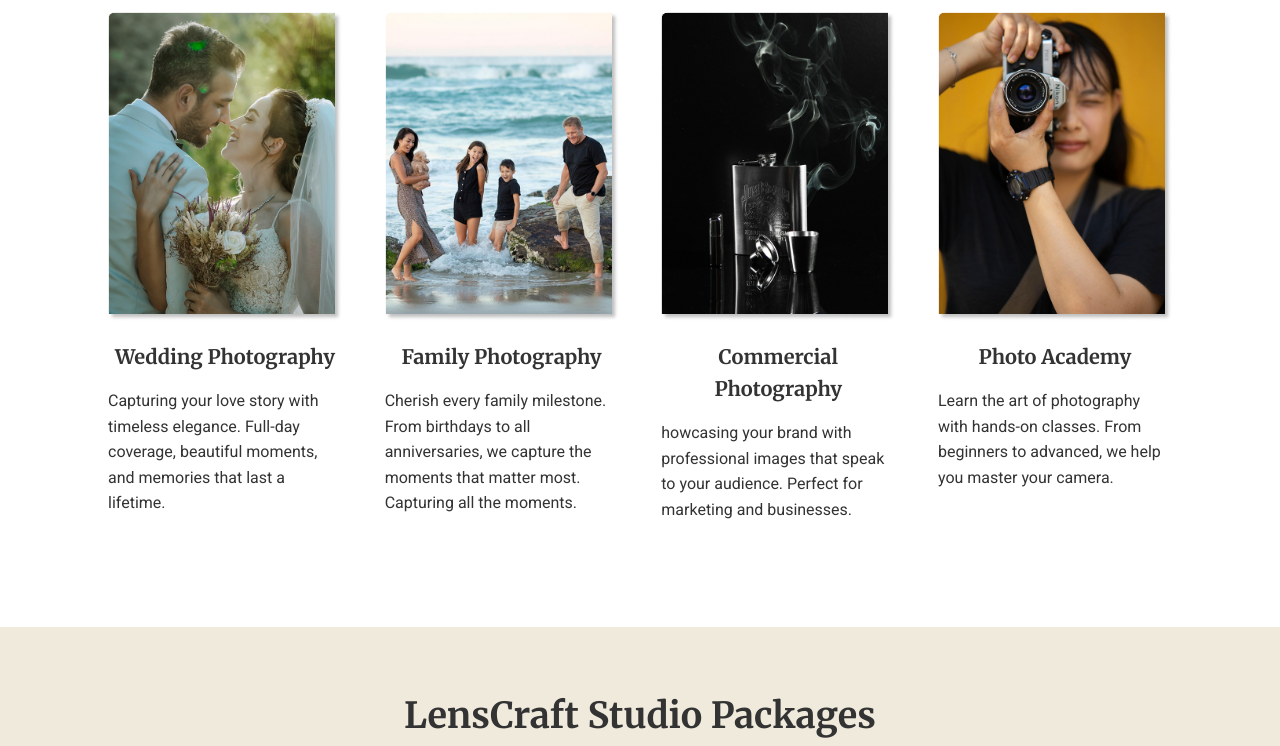
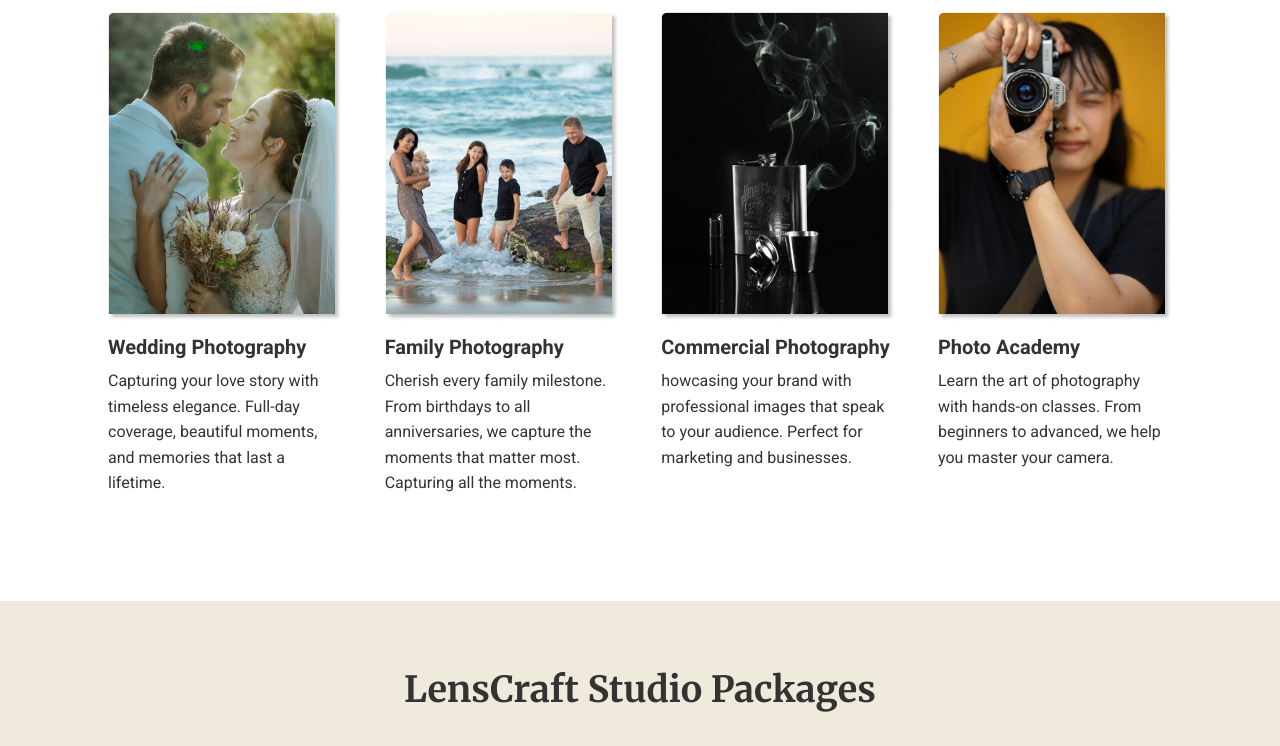
Before and after one commit to miasungjikim/LensCraftStudio, a plain HTML site: page pricingPage.html in a window 1280 px wide. Shown: the part 329-1075 px from the top of the page. Drawn offline with Linux system fonts and the light colour scheme.

Commit message:
Update pricingPage.css
inline font

```diff
--- a/css/pricingPage.css
+++ b/css/pricingPage.css
@@ -64,6 +64,20 @@ nav > ul > li > a {
     gap: 20px;
     flex-wrap: wrap;
     margin-bottom: 90px;
+}
+
+.image_gallery .inline_box{
+    /* background-color: pink; */
+    width:98%;
+    display: inline-block;
+}
+
+.image_gallery .inline_box h3{
+
+    font-family: roboto;
+    text-align: left;
+    margin-top:10px;
+    margin-bottom: 5px;
 }
 
 .image_gallery a {
```
